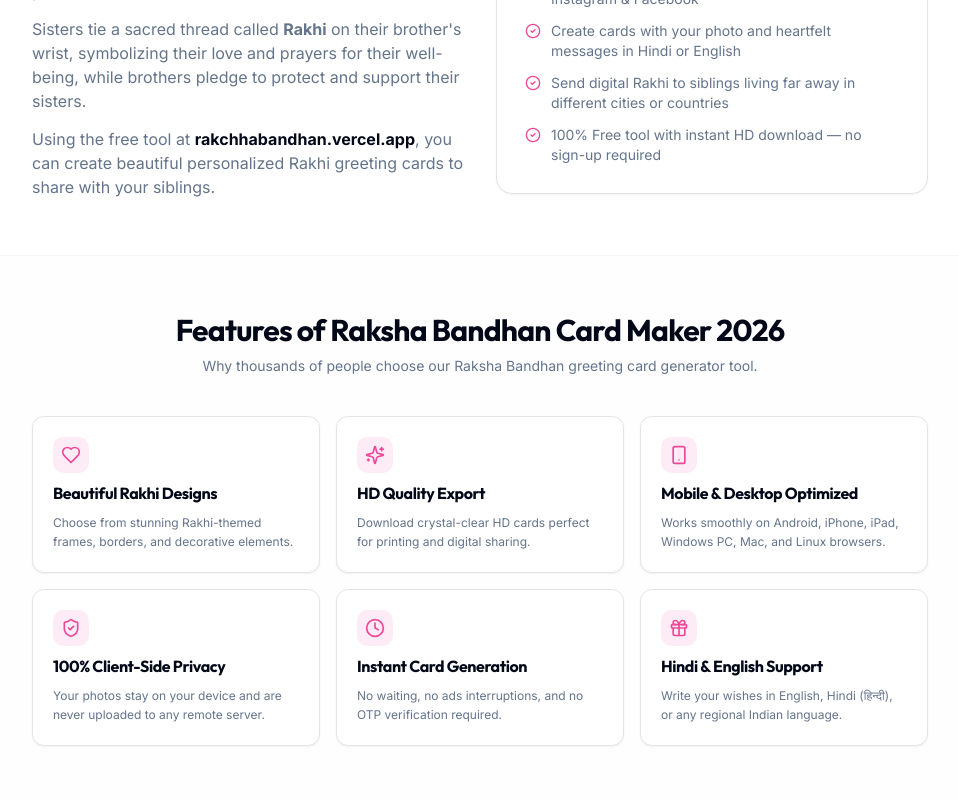
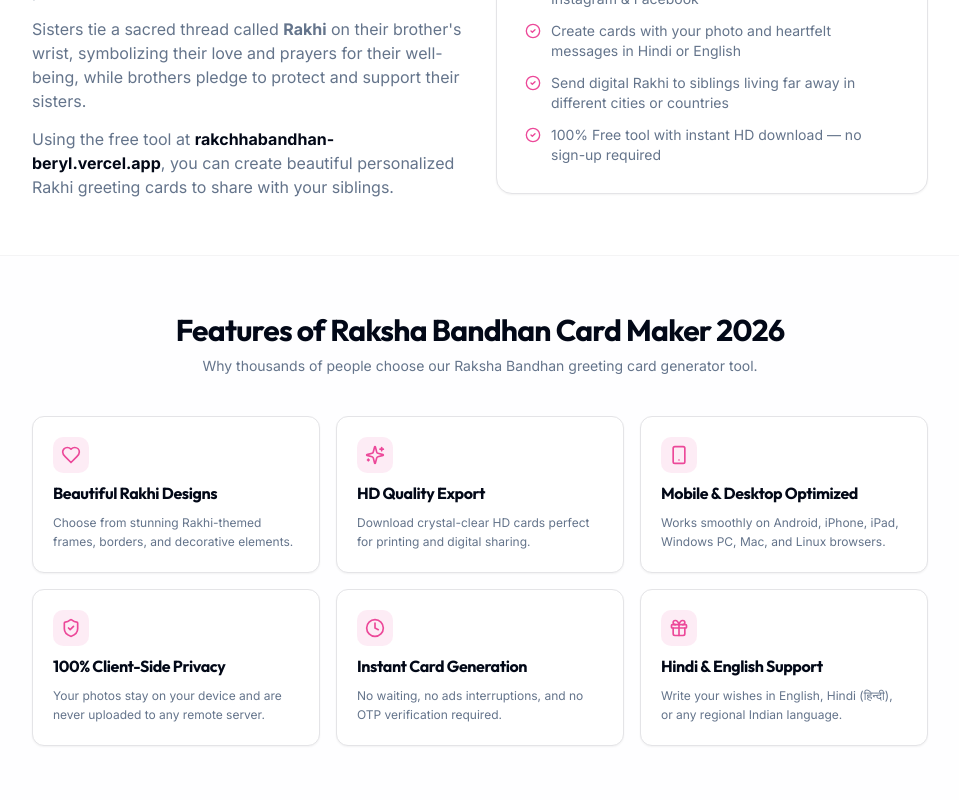
Before and after one commit to anilmonitor/xpertbite.in, a Next.js app: page /raksha-bandhan in a window 1280 px wide. Shown: the part 940-1740 px from the top of the page, without its empty margins (160-1119 px from the left). Built offline with nearby package versions, Linux system fonts and the light colour scheme.

Commit message:
add rakhi new url

```diff
--- a/src/app/raksha-bandhan/page.tsx
+++ b/src/app/raksha-bandhan/page.tsx
@@ -23,7 +23,7 @@
 export const metadata: Metadata = {
   title: "Raksha Bandhan Card Maker Online 2026 (Free HD) | रक्षा बंधन कार्ड ऑनलाइन बनाएं - Happy Rakhi Card Generator",
   description:
-    "Free Raksha Bandhan Card Maker 2026 online tool. Upload your photo, add your name & download beautiful HD Rakhi greeting cards instantly at rakchhabandhan.vercel.app for Raksha Bandhan celebration.",
+    "Free Raksha Bandhan Card Maker 2026 online tool. Upload your photo, add your name & download beautiful HD Rakhi greeting cards instantly at rakchhabandhan-beryl.vercel.app for Raksha Bandhan celebration.",
   keywords: [
     "raksha bandhan card maker online",
     "raksha bandhan card online 2026",
@@ -32,7 +32,7 @@
     "raksha bandhan card 2026 free download",
     "rakhi card maker online",
     "raksha bandhan greeting card maker",
-    "rakchhabandhan.vercel.app",
+    "rakchhabandhan-beryl.vercel.app",
     "rakhi photo card maker online",
     "raksha bandhan wishes card maker",
     "happy raksha bandhan card with photo",
@@ -52,7 +52,7 @@
     siteName: "XpertBite Technologies",
     title: "Raksha Bandhan Card Maker Online 2026 | रक्षा बंधन कार्ड ऑनलाइन बनाएं (Free HD Tool)",
     description:
-      "Create and download your customized Happy Raksha Bandhan Card 2026 in HD resolution for free at rakchhabandhan.vercel.app. Add your photo, enter name and share on WhatsApp!",
+      "Create and download your customized Happy Raksha Bandhan Card 2026 in HD resolution for free at rakchhabandhan-beryl.vercel.app. Add your photo, enter name and share on WhatsApp!",
     images: [
       {
         url: "https://xpertbite.in/og-image.png",
@@ -66,13 +66,13 @@
     card: "summary_large_image",
     title: "Raksha Bandhan Card Maker Online 2026 (Free HD) | रक्षा बंधन कार्ड",
     description:
-      "Generate your Happy Raksha Bandhan greeting card online in seconds. Free download link: rakchhabandhan.vercel.app.",
+      "Generate your Happy Raksha Bandhan greeting card online in seconds. Free download link: rakchhabandhan-beryl.vercel.app.",
     images: ["https://xpertbite.in/og-image.png"],
   },
 };
 
 export default function RakshaBandhanPage() {
-  const EXTERNAL_GENERATOR_URL = "https://rakchhabandhan.vercel.app";
+  const EXTERNAL_GENERATOR_URL = "https://rakchhabandhan-beryl.vercel.app";
 
   // Structured Data (JSON-LD) for Rich Google Search Results
   const jsonLdWebApplication = {
@@ -80,7 +80,7 @@
     "@type": "WebApplication",
     name: "Raksha Bandhan Card Maker Online 2026",
     alternateName: "Happy Rakhi Card Generator",
-    url: "https://rakchhabandhan.vercel.app",
+    url: "https://rakchhabandhan-beryl.vercel.app",
     applicationCategory: "MultimediaApplication",
     operatingSystem: "All (Android, iOS, Windows, macOS, Linux)",
     browserRequirements: "Requires JavaScript. Requires HTML5.",
@@ -135,7 +135,7 @@
     tool: [
       {
         "@type": "HowToTool",
-        name: "Raksha Bandhan Card Online Generator (rakchhabandhan.vercel.app)",
+        name: "Raksha Bandhan Card Online Generator (rakchhabandhan-beryl.vercel.app)",
       },
       {
         "@type": "HowToTool",
@@ -147,7 +147,7 @@
         "@type": "HowToStep",
         position: 1,
         name: "Visit Raksha Bandhan Card Generator Portal",
-        text: "Open https://rakchhabandhan.vercel.app on your mobile or PC browser.",
+        text: "Open https://rakchhabandhan-beryl.vercel.app on your mobile or PC browser.",
         url: "https://xpertbite.in/raksha-bandhan#step-1",
       },
       {
@@ -191,7 +191,7 @@
         name: "How can I make my Raksha Bandhan card online with photo?",
         acceptedAnswer: {
           "@type": "Answer",
-          text: "You can make your Raksha Bandhan card in 4 easy steps: (1) Go to rakchhabandhan.vercel.app, (2) Enter your Name and wishes, (3) Upload your photo, and (4) Click Generate & Download to save your card in HD.",
+          text: "You can make your Raksha Bandhan card in 4 easy steps: (1) Go to rakchhabandhan-beryl.vercel.app, (2) Enter your Name and wishes, (3) Upload your photo, and (4) Click Generate & Download to save your card in HD.",
         },
       },
       {
@@ -373,7 +373,7 @@
                       Sisters tie a sacred thread called <strong>Rakhi</strong> on their brother&apos;s wrist, symbolizing their love and prayers for their well-being, while brothers pledge to protect and support their sisters.
                     </p>
                     <p>
-                      Using the free tool at <strong className="text-foreground">rakchhabandhan.vercel.app</strong>, you can create beautiful personalized Rakhi greeting cards to share with your siblings.
+                      Using the free tool at <strong className="text-foreground">rakchhabandhan-beryl.vercel.app</strong>, you can create beautiful personalized Rakhi greeting cards to share with your siblings.
                     </p>
                   </div>
                 </div>
@@ -486,7 +486,7 @@
                   {
                     num: 1,
                     title: "Open the Raksha Bandhan Card Maker",
-                    desc: "Click the generator button at the bottom of this page or navigate to rakchhabandhan.vercel.app on any web browser.",
+                    desc: "Click the generator button at the bottom of this page or navigate to rakchhabandhan-beryl.vercel.app on any web browser.",
                   },
                   {
                     num: 2,
@@ -550,7 +550,7 @@
                   <tbody className="divide-y divide-border">
                     {[
                       { key: "Tool Name", value: "Raksha Bandhan Card Maker Online 2026" },
-                      { key: "Official Generator Link", value: "https://rakchhabandhan.vercel.app" },
+                      { key: "Official Generator Link", value: "https://rakchhabandhan-beryl.vercel.app" },
                       { key: "Generation Cost", value: "100% Free (No payment / subscription)" },
                       { key: "Output Resolution", value: "HD Quality (Print Ready)" },
                       { key: "File Format", value: "High Quality PNG / JPG Image" },
@@ -596,7 +596,7 @@
                   },
                   {
                     q: "How can I make my Raksha Bandhan card online with photo?",
-                    a: "You can make your Raksha Bandhan card in 4 easy steps: (1) Go to rakchhabandhan.vercel.app, (2) Enter your Name and wishes, (3) Upload your photo, and (4) Click Generate & Download to save your card in HD quality.",
+                    a: "You can make your Raksha Bandhan card in 4 easy steps: (1) Go to rakchhabandhan-beryl.vercel.app, (2) Enter your Name and wishes, (3) Upload your photo, and (4) Click Generate & Download to save your card in HD quality.",
                   },
                   {
                     q: "Is this Raksha Bandhan Card Generator free?",
@@ -655,7 +655,7 @@
               <div className="mt-4">
                 <RakhiSiteLink
                   url={EXTERNAL_GENERATOR_URL}
-                  displayUrl="rakchhabandhan.vercel.app"
+                  displayUrl="rakchhabandhan-beryl.vercel.app"
                 />
               </div>
 
--- a/src/app/raksha-bandhan/rakhi-site-link.tsx
+++ b/src/app/raksha-bandhan/rakhi-site-link.tsx
@@ -9,8 +9,8 @@
 }
 
 export function RakhiSiteLink({
-  url = "https://rakchhabandhan.vercel.app",
-  displayUrl = "rakchhabandhan.vercel.app",
+  url = "https://rakchhabandhan-beryl.vercel.app",
+  displayUrl = "rakchhabandhan-beryl.vercel.app",
 }: RakhiSiteLinkProps) {
   const [copied, setCopied] = React.useState(false);
 
```
